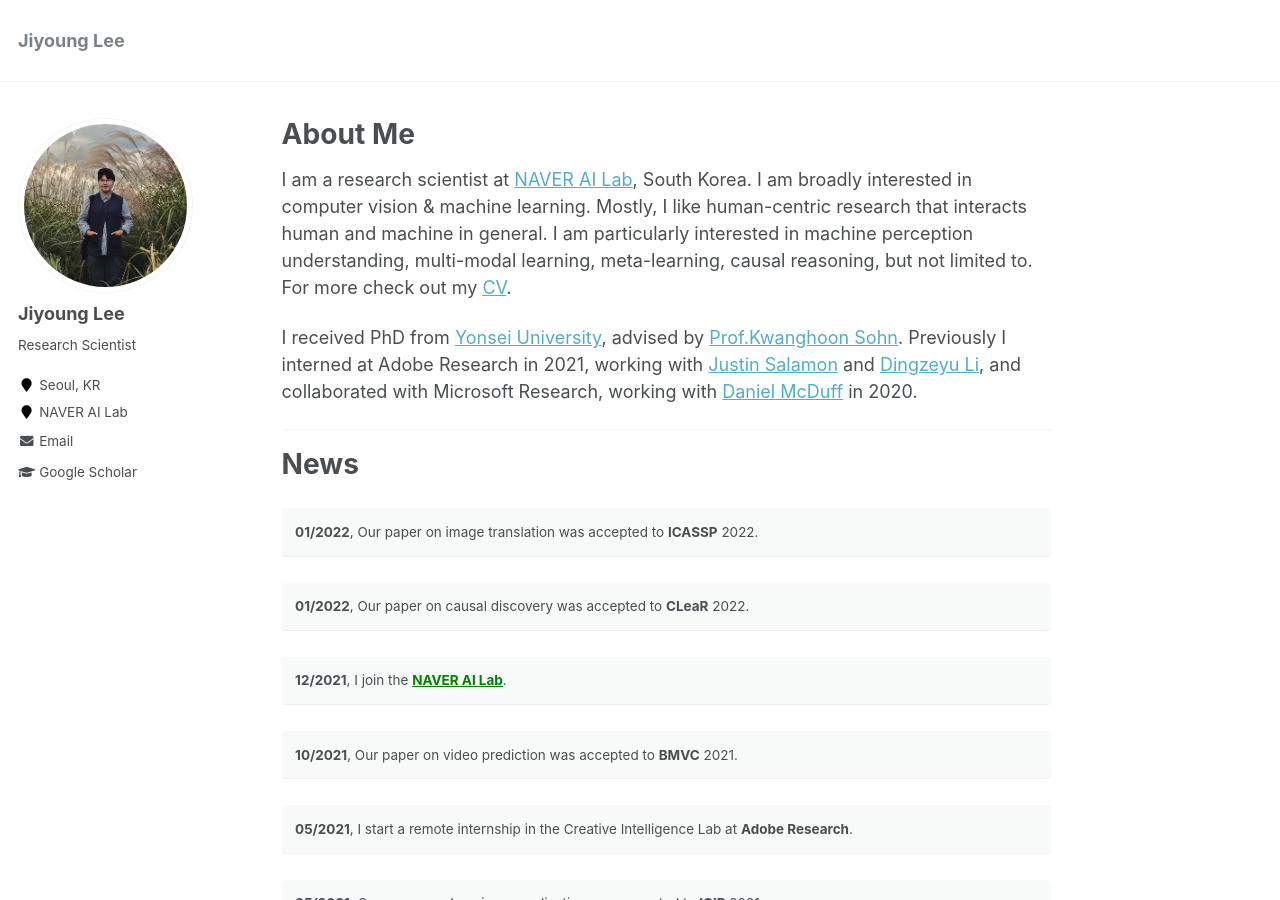
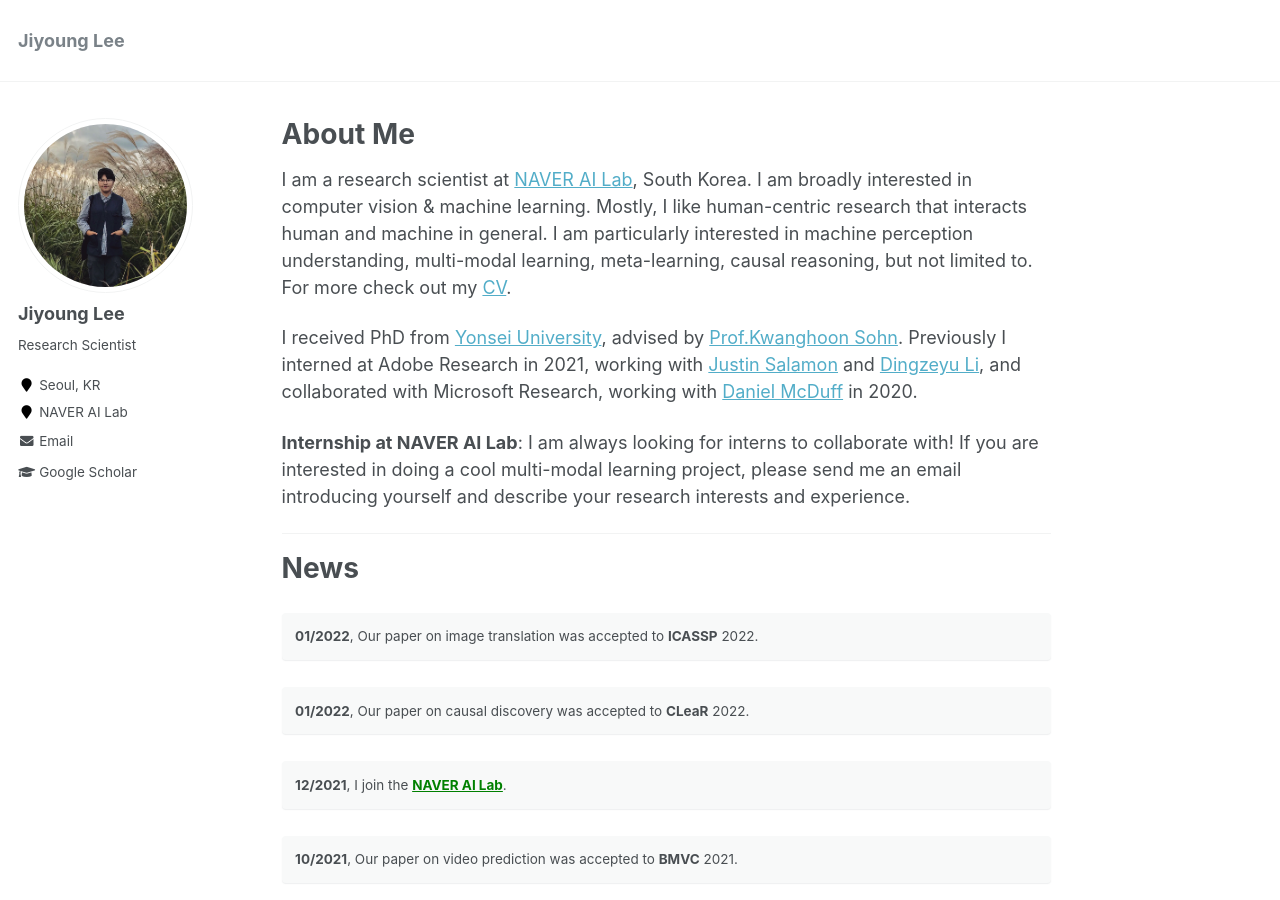
Before and after one commit to lee-jiyoung/lee-jiyoung.github.io, a Jekyll site: the page built from _pages/about.md, in a window 1280 px wide and 900 px high. Built offline with Jekyll 4.4.1, drawn with Linux system fonts in a browser that asks for light colours.

Commit message:
Update about.md

```diff
--- a/_pages/about.md
+++ b/_pages/about.md
@@ -19,6 +19,9 @@ For more check out my <a href="files/JiyoungLee_CV.pdf">CV</a>.
 
 I received PhD from <a href="https://ee.yonsei.ac.kr/ee_en">Yonsei University</a>, advised by <a href="https://diml.yonsei.ac.kr/professor/">Prof.Kwanghoon Sohn</a>.
 Previously I interned at Adobe Research in 2021, working with <a href="https://www.justinsalamon.com/">Justin Salamon</a> and <a href="https://dingzeyu.li/">Dingzeyu Li</a>, and collaborated with Microsoft Research, working with <a href="http://alumni.media.mit.edu/~djmcduff/">Daniel McDuff</a> in 2020.
+
+**Internship at NAVER AI Lab**:
+I am always looking for interns to collaborate with! If you are interested in doing a cool multi-modal learning project, please send me an email introducing yourself and describe your research interests and experience.
 
 -----------
 
```
